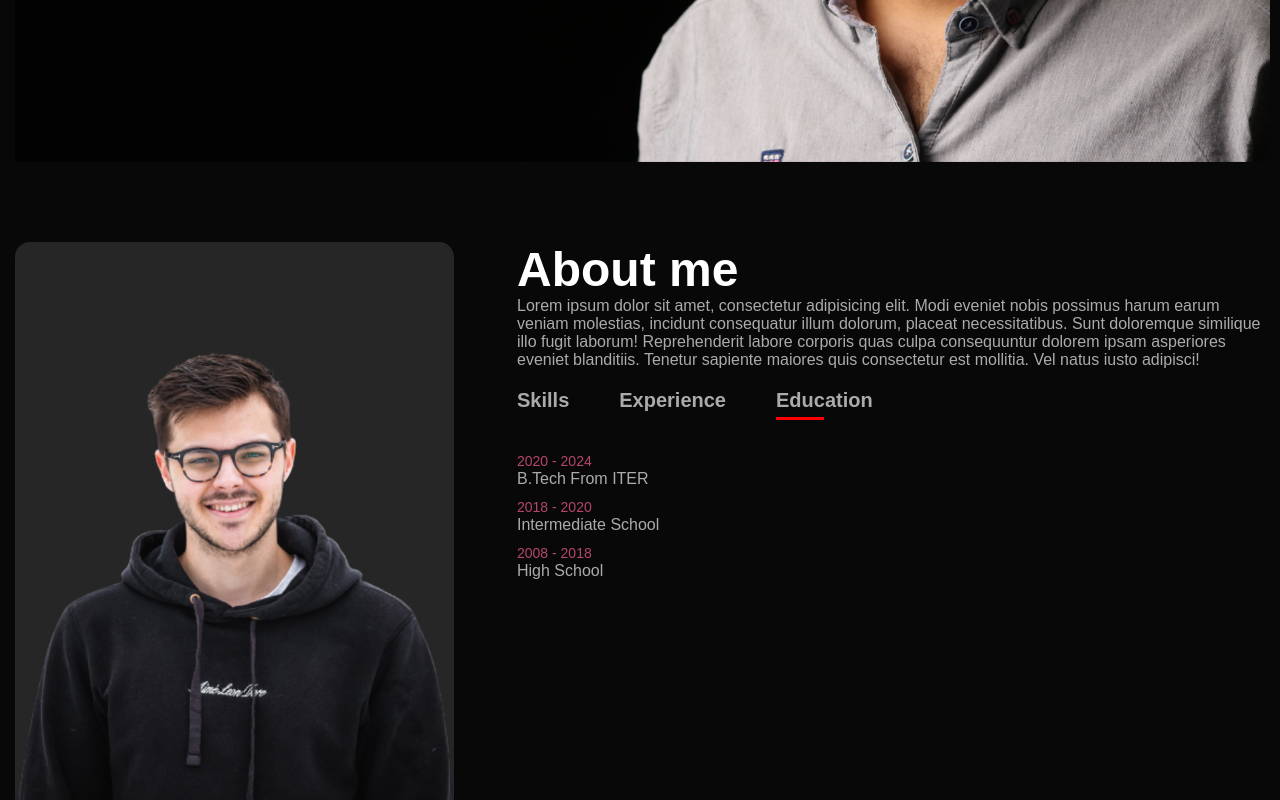
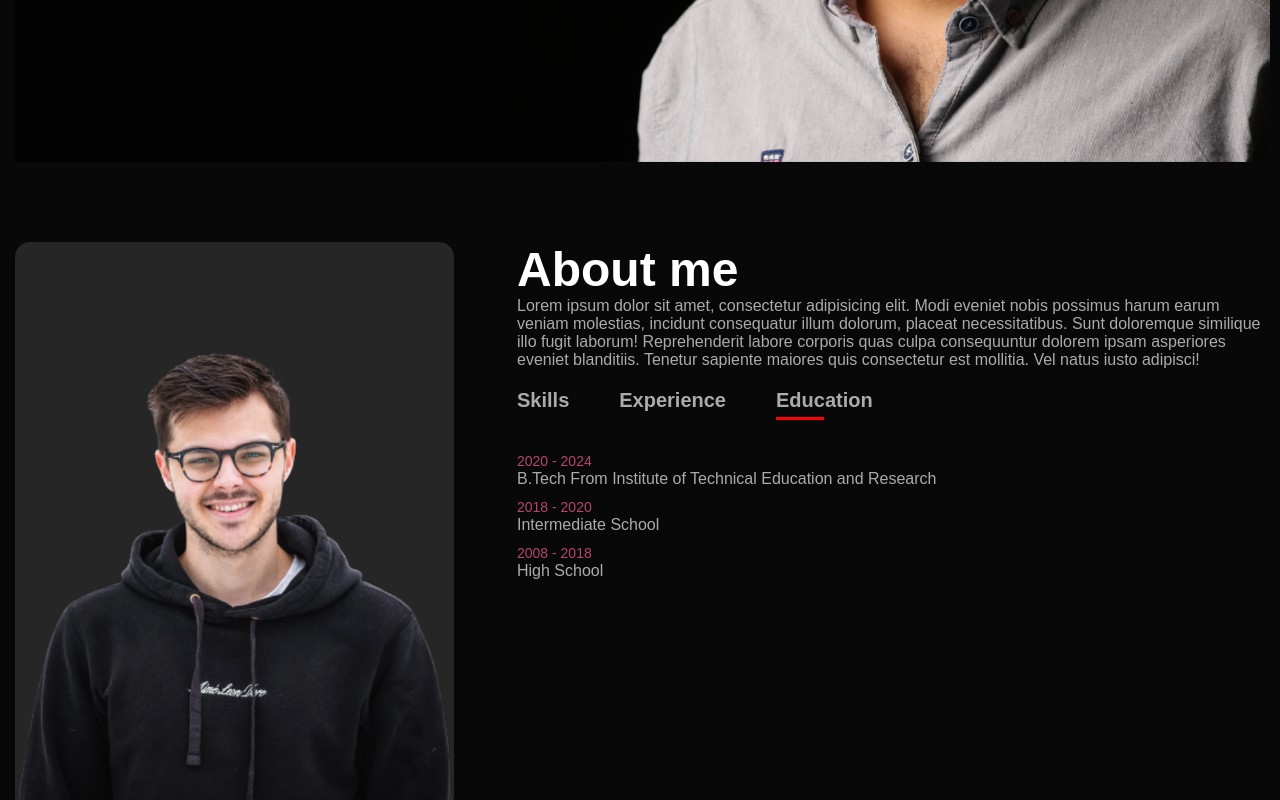
Before and after one commit to siddhant2002/My-Portfolio-Page, a plain HTML site: page index.html in a window 1280 px wide. Both pictures are taken after a click on the element "Education". Shown: the part 638-1438 px from the top of the page. Drawn offline with Linux system fonts and the light colour scheme.

Commit message:
Update index.html

```diff
--- a/index.html
+++ b/index.html
@@ -69,7 +69,7 @@
                         </div>
                         <div class="tab-contents" id="experience">
                             <ul>
-                                <li><span>2020 - 2024</span><br>B.Tech From ITER</li>
+                                <li><span>2020 - 2024</span><br>B.Tech From Institute of Technical Education and Research</li>
                                 <li><span>2018 - 2020</span><br>Intermediate School</li>
                                 <li><span>2008 - 2018</span><br>High School</li>
                             </ul>
```
